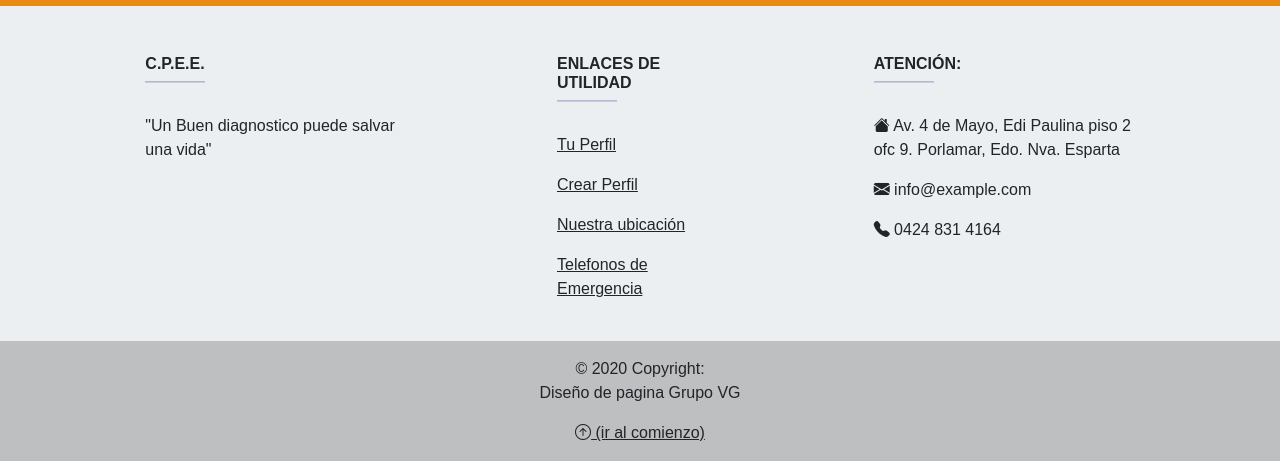
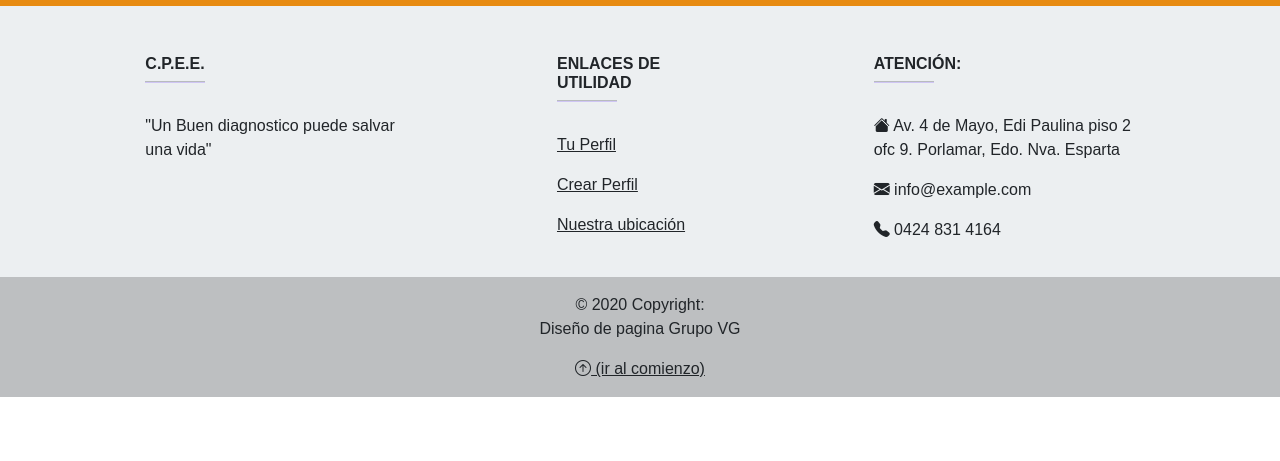
Before and after one commit to Coddermman/3-entrega-pf-victor_gomez, a website: page paginas/agendar_estudios.html in a window 1280 px wide. Shown: the part 1289-1750 px from the top of the page. After the commit the page ends 1686 px from the top, so only its background shows below. Drawn offline with nearby package versions, Linux system fonts and the light colour scheme.

Commit message:
revisión final2 3era entrega Proyecto Final

```diff
--- a/paginas/agendar_estudios.html
+++ b/paginas/agendar_estudios.html
@@ -193,9 +193,7 @@
 						<p>
 							<a href="../paginas/servicios.html" class="text-dark">Nuestra ubicación</a>
 						</p>
-						<p>
-							<a href="#!" class="text-dark">Telefonos de Emergencia</a>
-						</p>
+
 					</div>
 					<!-- Grid de columna -->
 
```
Also changed, not shown: paginas/crear-perfil.html (+1 -3 lines), paginas/descarga-de-informe.html (+1 -3 lines).
